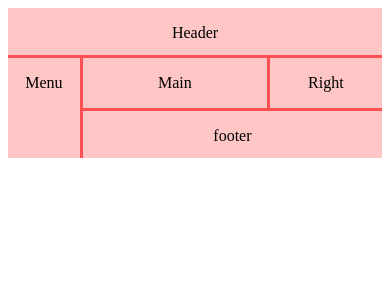
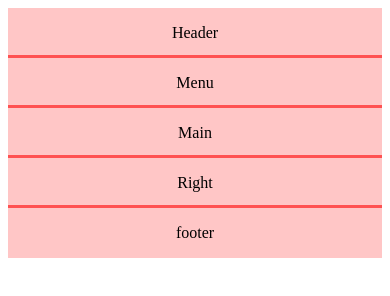
Before and after one commit to ThiryGaetan/HTML-CSS-P4-Ex3, a plain HTML site: page index.html in a window 390 px wide. Drawn offline with Linux system fonts and the light colour scheme.

Commit message:
added breakpoint 640px

```diff
--- a/assets/CSS/style.css
+++ b/assets/CSS/style.css
@@ -26,3 +26,29 @@
     grid-column: 2 / span 3;
     border-top: 3px solid #ff5151;
 }
+@media screen and (max-width: 640px) {
+    #container {
+        grid-template-columns: auto;
+        grid-template-rows: repeat(5, 50px);
+    }
+    .item {
+        grid-column: 1 / 1;
+        border: none;
+    }
+    .header {
+        grid-row: 1 / 1;
+        border-bottom: 3px solid #ff5151;
+    }
+    .menu {
+        grid-row: 2 / 2;
+        border-bottom: 3px solid #ff5151;
+    }
+    .main {
+        grid-row: 3 / 3;
+        border-bottom: 3px solid #ff5151;
+    }
+    .right {
+        grid-row: 4 / 4;
+        border-bottom: 3px solid #ff5151;
+    }
+}
```
Also changed, not shown: index.html (+3 -0 lines).
